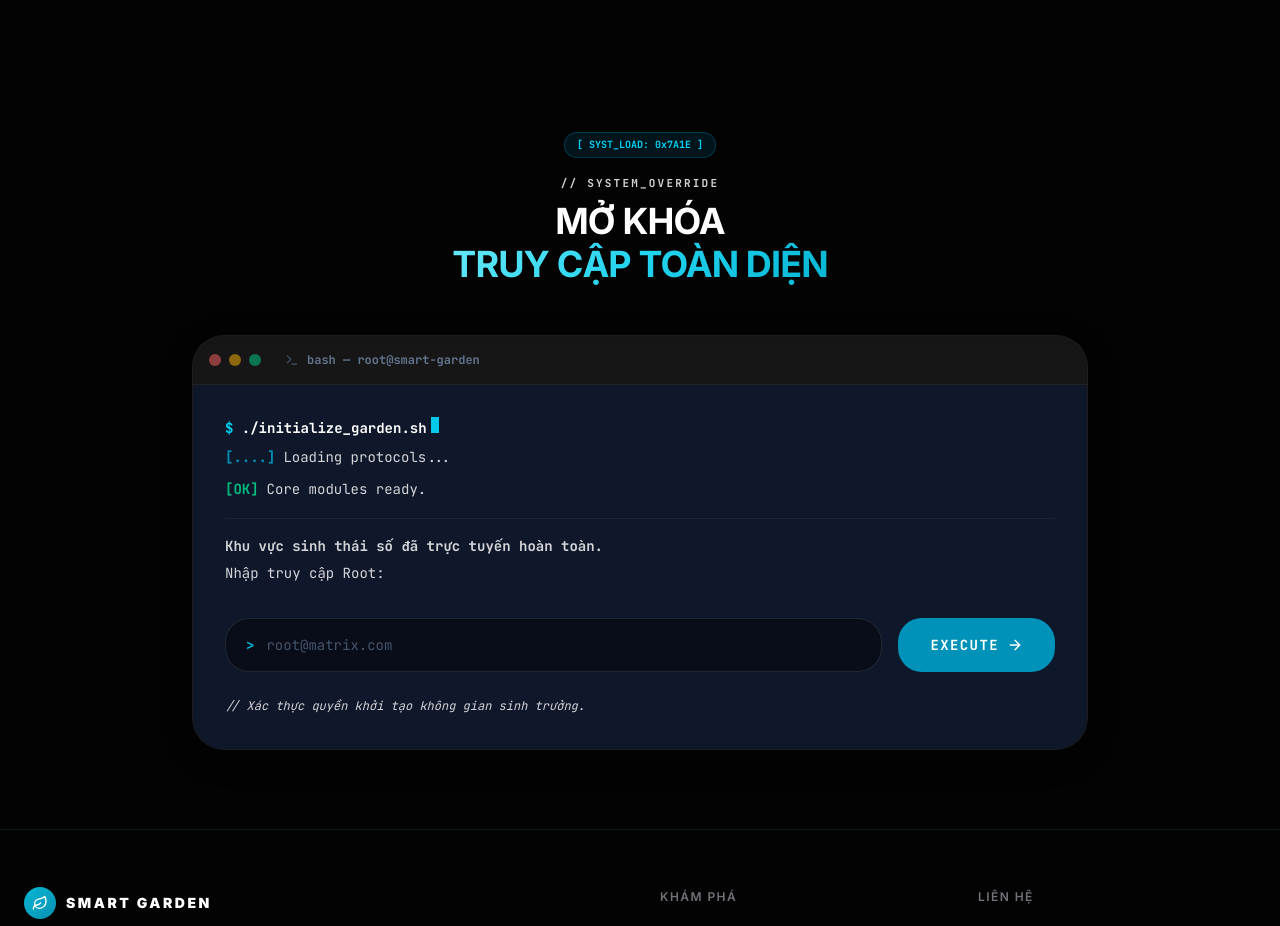
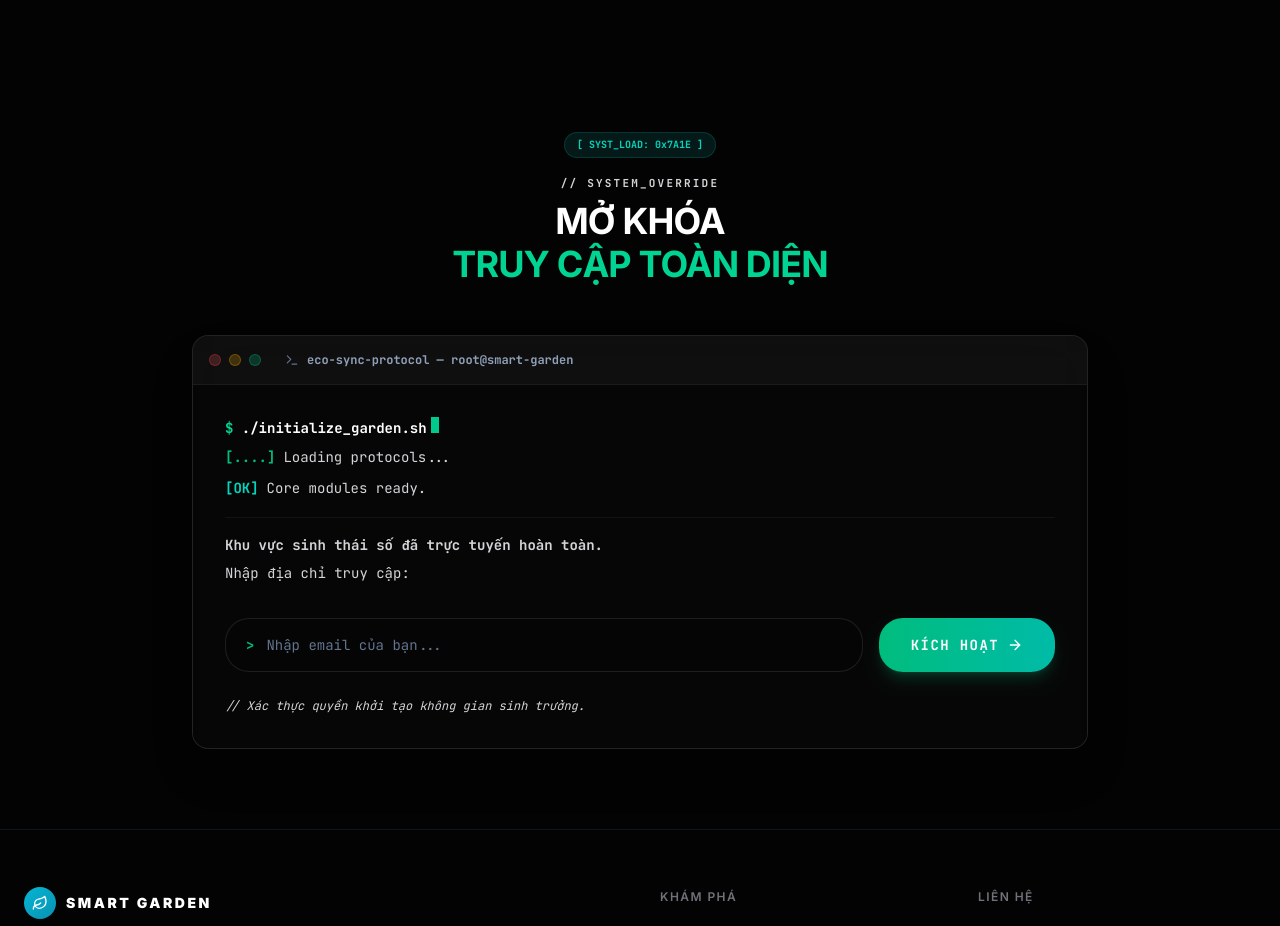
Before and after one commit to ThienDuong-1207/AIoT_SmartGarden, a Next.js app: page / in a window 1280 px wide. Shown: the part 2560-3486 px from the top of the page. Built offline with nearby package versions, Linux system fonts and the light colour scheme; no server answers.

Commit message:
feat: add new `TerminalCta` component for a terminal-themed marketing call to action.

```diff
--- a/components/marketing/TerminalCta.tsx
+++ b/components/marketing/TerminalCta.tsx
@@ -14,68 +14,68 @@ export default function TerminalCta() {
       {/* ── Section header ── */}
       <div className="mb-12 flex flex-col items-center justify-center text-center w-full">
         <span
-          className="font-mono text-[10px] font-bold mb-4 px-3 py-1 bg-cyan-950/40 text-cyan-400 rounded-full border border-cyan-800/50"
+          className="font-mono text-[10px] font-bold mb-4 px-3 py-1 bg-teal-900/30 text-teal-400 rounded-full border border-teal-500/20"
         >
           [ SYST_LOAD: 0x7A1E ]
         </span>
         <p
-          className="mb-2 font-mono text-[11px] font-bold uppercase tracking-[0.2em] text-cyan-600"
+          className="mb-2 font-mono text-[11px] font-bold uppercase tracking-[0.2em] text-slate-400"
         >
           // SYSTEM_OVERRIDE
         </p>
         <h2
           className="text-3xl md:text-5xl font-black leading-tight uppercase text-white"
         >
-          Mở khóa <br/><span className="text-gradient-cyan">truy cập toàn diện</span>
+          Mở khóa <br/><span className="text-emerald-400">truy cập toàn diện</span>
         </h2>
       </div>
 
       {/* Terminal panel */}
       <div
-        className="eco-card overflow-hidden w-full max-w-4xl border-white/5 bg-white/5 shadow-2xl"
+        className="overflow-hidden w-full max-w-4xl bg-white/[0.03] backdrop-blur-xl border border-white/10 rounded-2xl shadow-2xl"
       >
         {/* Terminal title bar */}
         <div
-          className="flex items-center gap-2 px-4 py-4 bg-white/5 border-b border-white/5"
+          className="flex items-center gap-2 px-4 py-4 bg-white/[0.02] border-b border-white/5"
         >
           {/* Traffic light dots */}
-          <div className="h-3 w-3 rounded-full bg-red-400/50" />
-          <div className="h-3 w-3 rounded-full bg-amber-400/50" />
-          <div className="h-3 w-3 rounded-full bg-emerald-400/50" />
+          <div className="h-3 w-3 rounded-full bg-red-400/20 border border-red-500/30" />
+          <div className="h-3 w-3 rounded-full bg-amber-400/20 border border-amber-500/30" />
+          <div className="h-3 w-3 rounded-full bg-emerald-400/20 border border-emerald-500/30" />
           <div className="ml-4 flex items-center gap-2">
-            <Terminal size={14} className="text-slate-600" />
+            <Terminal size={14} className="text-slate-500" />
             <span
-              className="font-mono text-xs font-bold text-slate-500"
+              className="font-mono text-xs font-bold text-slate-400"
             >
-              bash — root@smart-garden
+              eco-sync-protocol — root@smart-garden
             </span>
           </div>
         </div>
 
         {/* Terminal body */}
-        <div className="p-8 font-mono text-sm min-h-[300px] bg-slate-900 shadow-inner">
+        <div className="p-8 font-mono text-sm min-h-[300px] bg-black/40 shadow-inner">
           {/* Command line */}
-          <div className="mb-2 text-cyan-400 font-bold">
+          <div className="mb-2 text-emerald-400 font-bold">
             $ <span id="term-cmd" className="text-white">./initialize_garden.sh</span>
-            <span className="term-cursor inline-block w-2 h-4 bg-cyan-400 ml-1 animate-pulse" />
+            <span className="term-cursor inline-block w-2 h-4 bg-emerald-400 ml-1 animate-pulse" />
           </div>
 
           {/* Output lines */}
           <div className="mb-8 space-y-2 text-slate-300">
             <p className="flex gap-2">
-              <span className="text-cyan-600 font-bold">[....]</span>
+              <span className="text-emerald-500 font-bold">[....]</span>
               Loading protocols...
             </p>
             <p className="flex gap-2">
-              <span className="text-emerald-500 font-bold">[OK]</span>
+              <span className="text-teal-400 font-bold">[OK]</span>
               Core modules ready.
             </p>
             <div className="mt-4 pt-4 border-t border-white/5">
-              <p className="text-cyan-400 font-bold">
+              <p className="text-emerald-400 font-bold">
                 Khu vực sinh thái số đã trực tuyến hoàn toàn.
               </p>
               <p className="text-slate-400 mt-1">
-                Nhập truy cập Root:
+                Nhập địa chỉ truy cập:
               </p>
             </div>
           </div>
@@ -85,21 +85,21 @@ export default function TerminalCta() {
             className="flex flex-col gap-4 sm:flex-row sm:items-stretch"
           >
             <div
-              className="flex flex-1 items-center gap-3 rounded-xl px-5 py-4 bg-black/40 border border-white/10 transition-all focus-within:border-cyan-500 focus-within:ring-2 focus-within:ring-cyan-500/20"
+              className="flex flex-1 items-center gap-3 rounded-xl px-5 py-4 bg-black/20 border border-white/10 transition-all focus-within:border-emerald-500/50 focus-within:ring-2 focus-within:ring-emerald-500/10"
             >
-              <span className="text-cyan-500 font-bold">&gt;</span>
+              <span className="text-emerald-500 font-bold">&gt;</span>
               <input
                 type="email"
-                placeholder="root@matrix.com"
-                className="w-full bg-transparent text-sm text-white focus:outline-none placeholder:text-slate-600"
+                placeholder="Nhập email của bạn..."
+                className="w-full bg-transparent text-sm text-white focus:outline-none placeholder:text-slate-500"
               />
             </div>
 
             <button
               type="button"
-              className="group flex items-center justify-center gap-2 rounded-xl bg-cyan-600 px-8 py-4 font-mono text-sm font-bold uppercase tracking-widest text-white transition-all hover:bg-cyan-500 hover:shadow-lg hover:shadow-cyan-500/20 active:scale-95"
+              className="group flex items-center justify-center gap-2 rounded-xl bg-gradient-to-r from-emerald-500 to-teal-500 px-8 py-4 font-mono text-sm font-bold uppercase tracking-widest text-white transition-all hover:opacity-90 active:scale-95 shadow-lg shadow-emerald-500/20"
             >
-              Execute
+              KÍCH HOẠT
               <ArrowRight size={16} className="transition-transform group-hover:translate-x-1" />
             </button>
           </div>
```
